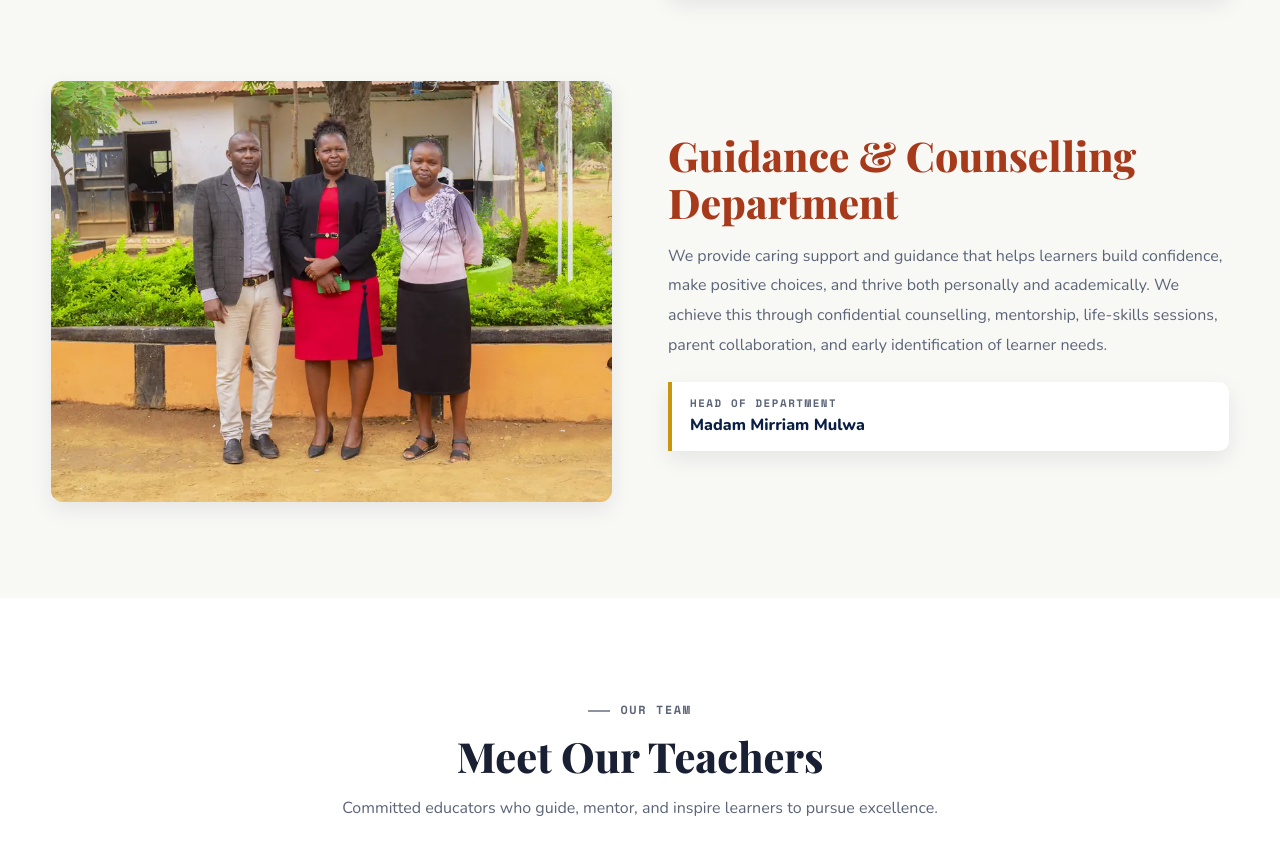
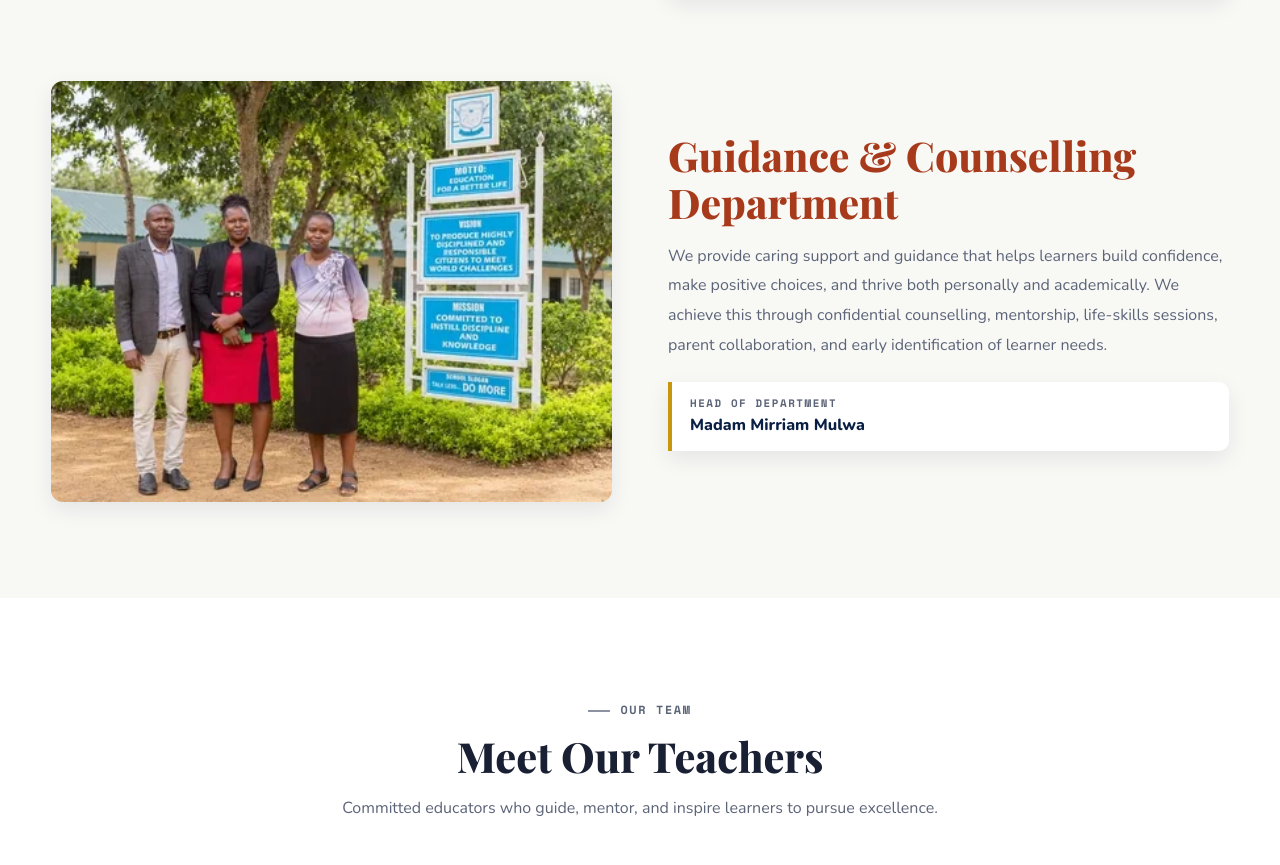
Before and after one commit to justus-ndwigah/kavingoni-sec-website, a plain HTML site: page academics.html in a window 1280 px wide. Shown: the part 6387-7252 px from the top of the page. Drawn offline with nearby package versions, Linux system fonts and the light colour scheme.

Commit message:
Update academics.html

```diff
--- a/academics.html
+++ b/academics.html
@@ -178,7 +178,7 @@
         <article class="department-card"><img src="img/kk-359-960.webp" srcset="img/kk-359-480.webp 480w, img/kk-359-960.webp 960w, img/kk-359-1600.webp 1600w" sizes="(max-width: 860px) 92vw, 570px" width="1600" height="1067" alt="Games department" loading="lazy" decoding="async"><div class="content"><h3>Games Department</h3><p>We nurture teamwork, discipline, and talent through engaging sporting activities that support learners’ physical and social development. We achieve this through regular training, inclusive participation, qualified coaching, teamwork, and fair competition.</p><p class="hod"><span>Head of Department</span>Mr. Onesmus Musila</p></div></article>
         <article class="department-card"><img src="img/mb-105-960.webp" srcset="img/mb-105-480.webp 480w, img/mb-105-960.webp 960w, img/mb-105-1600.webp 1600w" sizes="(max-width: 860px) 92vw, 570px" width="1600" height="1067" alt="Examinations Department" loading="lazy" decoding="async"><div class="content"><h3>Examinations Department</h3><p>We promote academic excellence through fair, well-coordinated assessments that help learners measure progress and achieve their best. We achieve this through timely examinations, clear marking criteria, accurate record-keeping, and constructive feedback.</p><p class="hod"><span>Head of Department</span>Mr. Daniel Nzioki</p></div></article>
         <article class="department-card"><img src="img/mb-214-960.webp" srcset="img/mb-214-480.webp 480w, img/mb-214-960.webp 960w, img/mb-214-1600.webp 1600w" sizes="(max-width: 860px) 92vw, 570px" width="1600" height="1067" alt="Boarding Department" loading="lazy" decoding="async"><div class="content"><h3>Boarding Department</h3><p>We provide a safe, comfortable, and supportive home environment that promotes learners’ wellbeing, discipline, and independence. We achieve this through proper supervision, clear routines, hygiene standards, nutritious meals, pastoral care, and open communication with parents.</p><p class="hod"><span>Head of Department</span>Mr. Edward Mulili</p></div></article>
-        <article class="department-card"><img src="img/small480.webp" srcset="img/small480.webp 480w, img/mb-58-960.webp 960w, img/mb-58-1600.webp 1600w" sizes="(max-width: 860px) 92vw, 570px" width="1600" height="1067" alt="Guidance and Counselling Department" loading="lazy" decoding="async"><div class="content"><h3>Guidance &amp; Counselling Department</h3><p>We provide caring support and guidance that helps learners build confidence, make positive choices, and thrive both personally and academically. We achieve this through confidential counselling, mentorship, life-skills sessions, parent collaboration, and early identification of learner needs.</p><p class="hod"><span>Head of Department</span>Madam Mirriam Mulwa</p></div></article>
+        <article class="department-card"><img src="img/small480.webp" srcset="img/small480.webp 480w, img/small480.webp 960w, img/small480.webp 1600w" sizes="(max-width: 860px) 92vw, 570px" width="1600" height="1067" alt="Guidance and Counselling Department" loading="lazy" decoding="async"><div class="content"><h3>Guidance &amp; Counselling Department</h3><p>We provide caring support and guidance that helps learners build confidence, make positive choices, and thrive both personally and academically. We achieve this through confidential counselling, mentorship, life-skills sessions, parent collaboration, and early identification of learner needs.</p><p class="hod"><span>Head of Department</span>Madam Mirriam Mulwa</p></div></article>
       </div>
     </div>
   </section>
```
